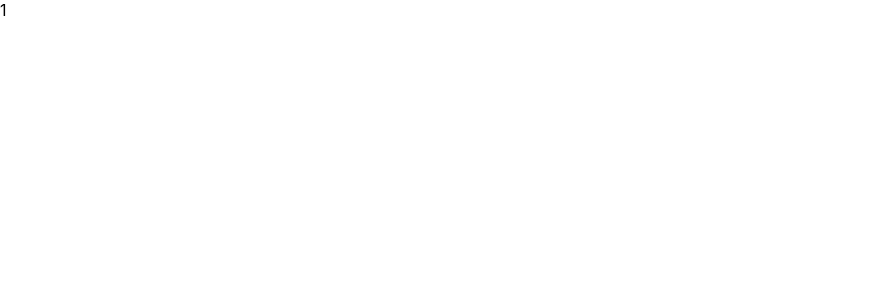
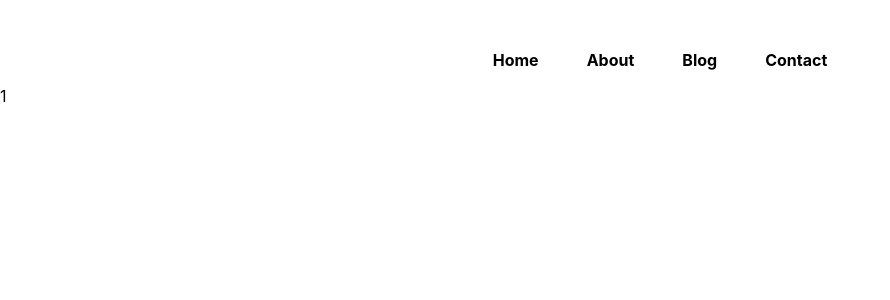
Before and after one commit to ahmedisshere/codercity, a Next.js app: page /blogpost/1 in a window 1280 px wide. Shown: the top 300 px of the page, without its empty margins (0-890 px from the left). Built offline with nearby package versions, Linux system fonts and the light colour scheme.

Commit message:
adding Navbar to all pages

```diff
--- /dev/null
+++ b/components/Navbar.js
@@ -0,0 +1,39 @@
+import React from 'react'
+import styles from '../styles/Home.module.css'
+import Link from 'next/link'
+
+const Navbar = () => {
+    return (
+        <nav className={styles.mainnav}>
+            <ul>
+
+                <li>
+                    <Link href="/">
+                        <a>Home</a>
+                    </Link>
+                </li>
+
+                <li>
+                    <Link href="/about">
+                        <a>About</a>
+                    </Link>
+                </li>
+
+                <li>
+                    <Link href="/blog">
+                        <a>Blog</a>
+                    </Link>
+                </li>
+
+                <li>
+                    <Link href="/contact">
+                        <a>Contact</a>
+                    </Link>
+                </li>
+
+            </ul>
+        </nav>
+    )
+}
+
+export default Navbar
--- a/pages/_app.js
+++ b/pages/_app.js
@@ -1,8 +1,13 @@
 import '../styles/globals.css'
+import Navbar from '../components/Navbar'
+
 
 function MyApp({ Component, pageProps }) {
 
-  return <Component {...pageProps} />
+  return <>
+    <Navbar/>
+    <Component {...pageProps} />
+  </>
 
 }
 
```
Also changed, not shown: pages/index.js (+0 -28 lines).
